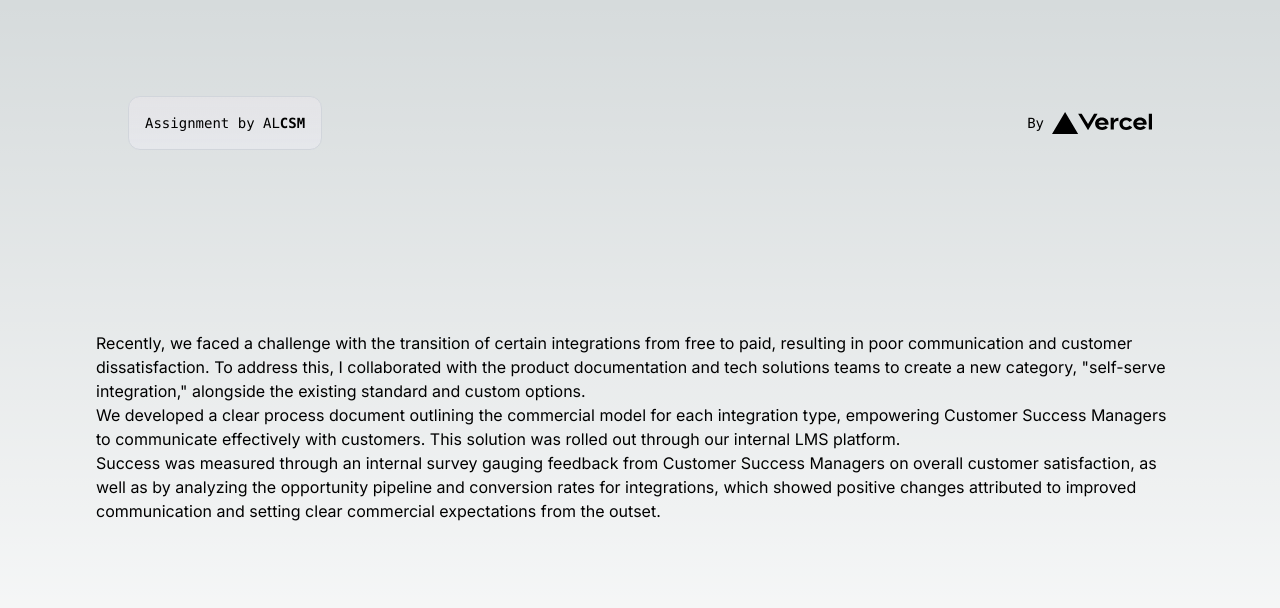
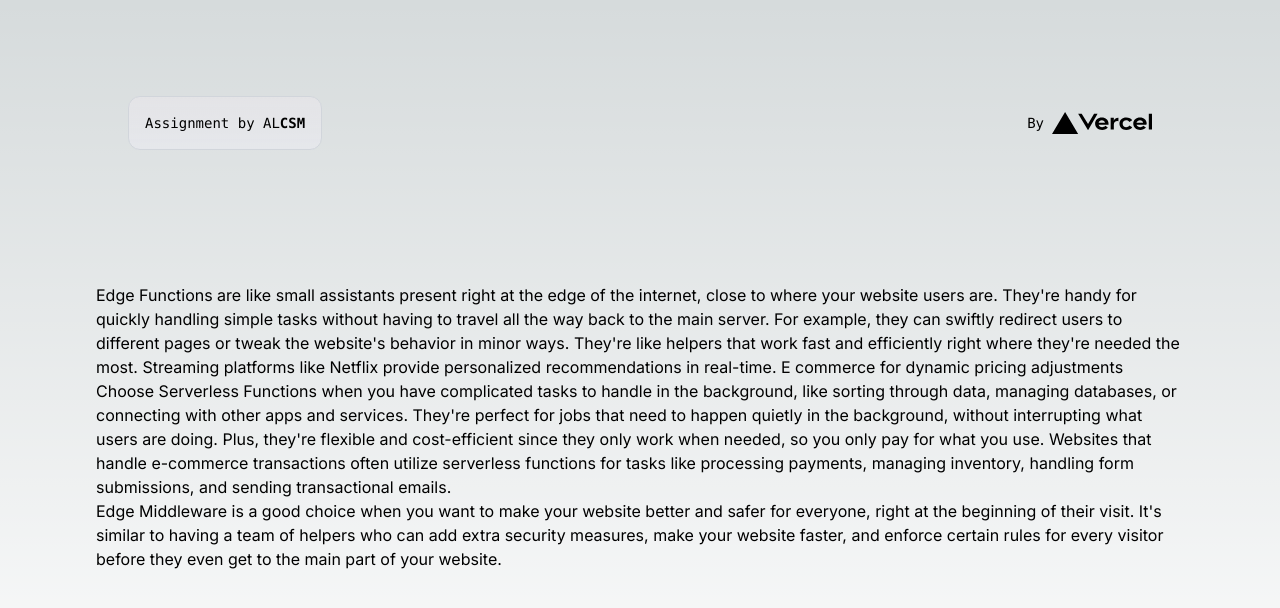
Before and after one commit to ArchanaLomate/nextjs, a Next.js app: page /questions/q3 in a window 1280 px wide. Shown: the top 608 px of the page. Built offline with nearby package versions, Linux system fonts and the light colour scheme.

Commit message:
Update page.tsx

```diff
--- a/app/questions/q3/page.tsx
+++ b/app/questions/q3/page.tsx
@@ -31,13 +31,14 @@ export default function Home() {
 
       <div>
         <p>
-      Recently, we faced a challenge with the transition of certain integrations from free to paid, resulting in poor communication and customer dissatisfaction. To address this, I collaborated with the product documentation and tech solutions teams to create a new category, "self-serve integration," alongside the existing standard and custom options.
+    Edge Functions are like small assistants present right at the edge of the internet, close to where your website users are. They're handy for quickly handling simple tasks without having to travel all the way back to the main server. For example, they can swiftly redirect users to different pages or tweak the website's behavior in minor ways. They're like helpers that work fast and efficiently right where they're needed the most. Streaming platforms like Netflix provide personalized recommendations in real-time. E commerce for dynamic pricing adjustments
+
         </p>
         <p>
-      We developed a clear process document outlining the commercial model for each integration type, empowering Customer Success Managers to communicate effectively with customers. This solution was rolled out through our internal LMS platform.
+ Choose Serverless Functions when you have complicated tasks to handle in the background, like sorting through data, managing databases, or connecting with other apps and services. They're perfect for jobs that need to happen quietly in the background, without interrupting what users are doing. Plus, they're flexible and cost-efficient since they only work when needed, so you only pay for what you use.  Websites that handle e-commerce transactions often utilize serverless functions for tasks like processing payments, managing inventory, handling form submissions, and sending transactional emails.
       </p>
         <p>
-      Success was measured through an internal survey gauging feedback from Customer Success Managers on overall customer satisfaction, as well as by analyzing the opportunity pipeline and conversion rates for integrations, which showed positive changes attributed to improved communication and setting clear commercial expectations from the outset.
+  Edge Middleware is a good choice when you want to make your website better and safer for everyone, right at the beginning of their visit. It's similar to having a team of helpers who can add extra security measures, make your website faster, and enforce certain rules for every visitor before they even get to the main part of your website.
      </p>
       </div>
 
```
